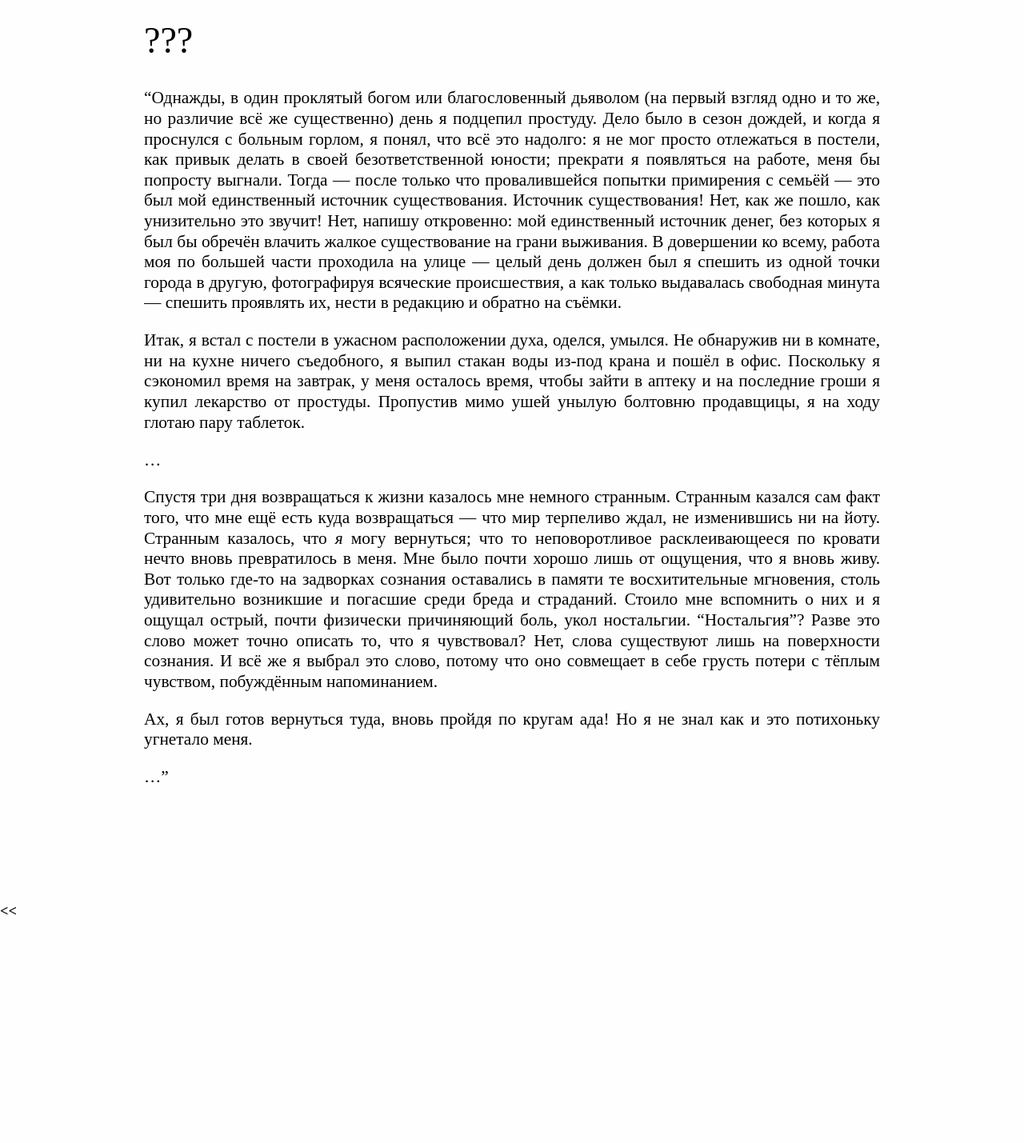
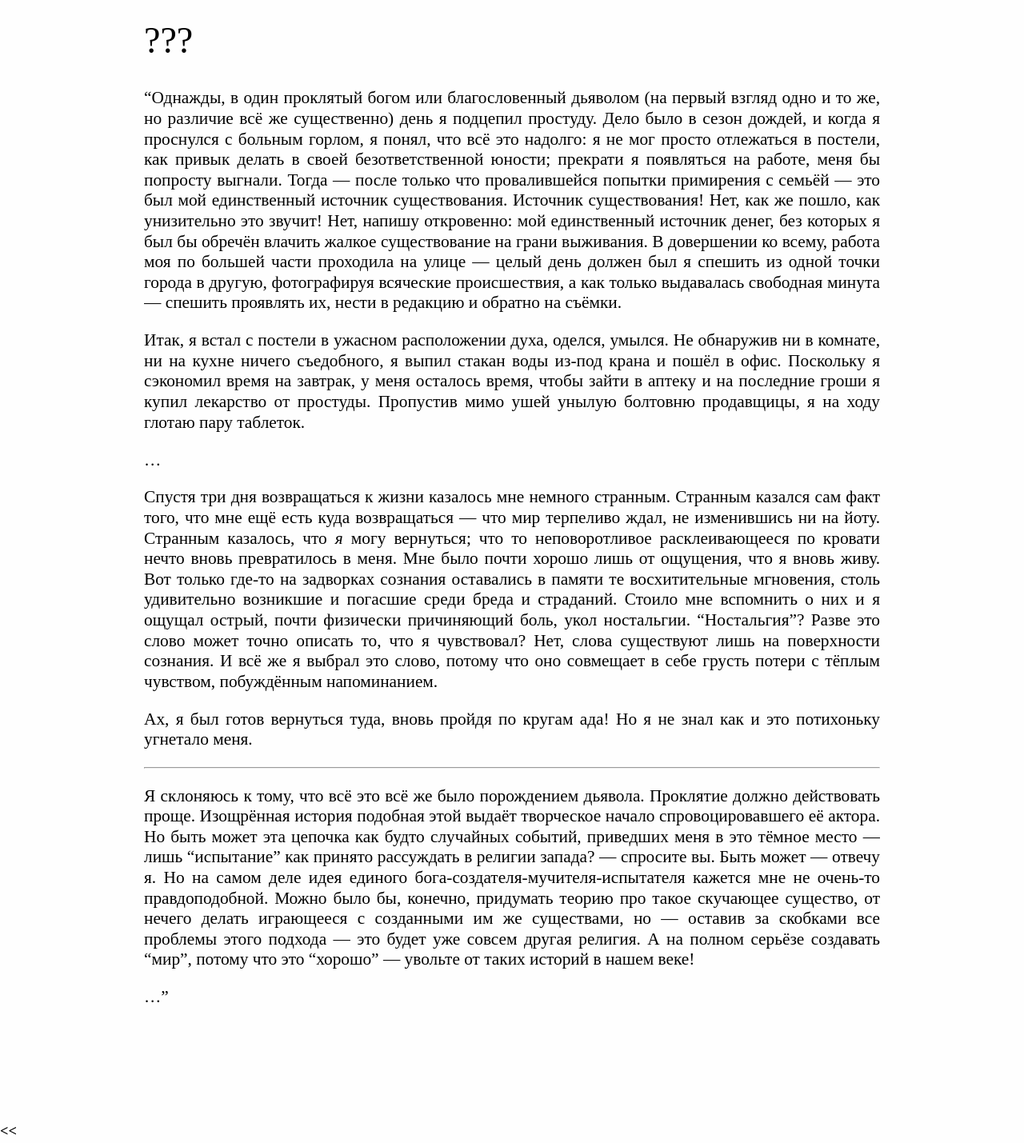
Before and after one commit to caryoscelus/lezvije-travy, a Jekyll site: the page built from text/coughing.md, in a window 1280 px wide. Shown: the whole page at 80% size. Built offline with Jekyll 4.4.1, drawn with Linux system fonts in a browser that asks for light colours; before the commit the page ends 1154 px from its top, so only the background shows below that.

Commit message:
text (cough)

```diff
--- a/text/coughing.md
+++ b/text/coughing.md
@@ -41,4 +41,18 @@ title: "???"
 Ах, я был готов вернуться туда, вновь пройдя по кругам ада! Но я не знал как и
 это потихоньку угнетало меня.
 
+***
+
+Я склоняюсь к тому, что всё это всё же было порождением дьявола. Проклятие
+должно действовать проще. Изощрённая история подобная этой выдаёт творческое
+начало спровоцировавшего её актора. Но быть может эта цепочка как будто
+случайных событий, приведших меня в это тёмное место — лишь "испытание" как
+принято рассуждать в религии запада? — спросите вы. Быть может — отвечу я. Но на
+самом деле идея единого бога-создателя-мучителя-испытателя кажется мне не
+очень-то правдоподобной. Можно было бы, конечно, придумать теорию про такое
+скучающее существо, от нечего делать играющееся с созданными им же существами,
+но — оставив за скобками все проблемы этого подхода — это будет уже совсем
+другая религия. А на полном серьёзе создавать "мир", потому что это "хорошо" —
+увольте от таких историй в нашем веке!
+
 ..."
```
